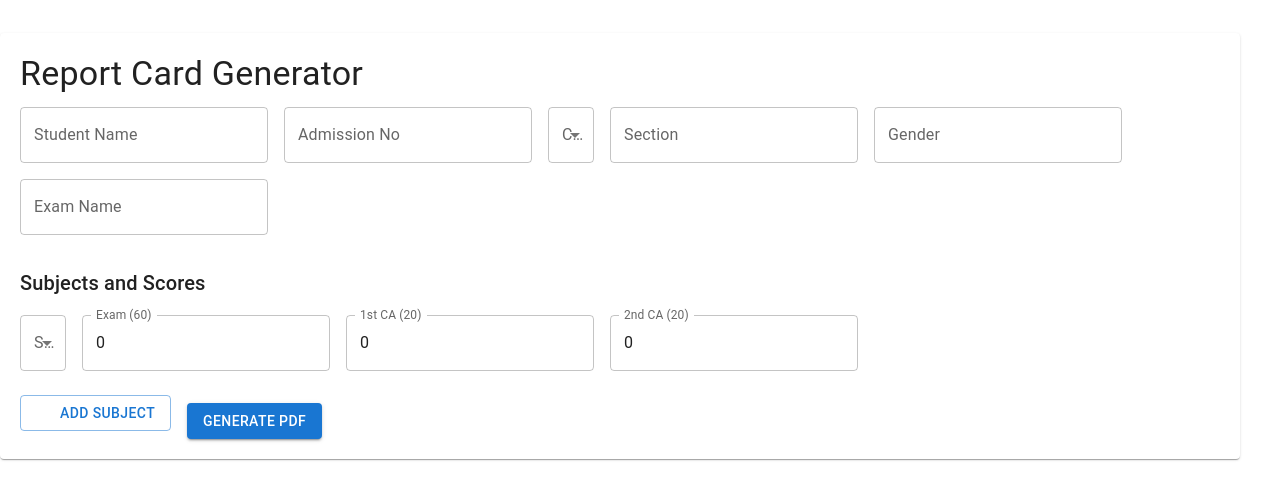
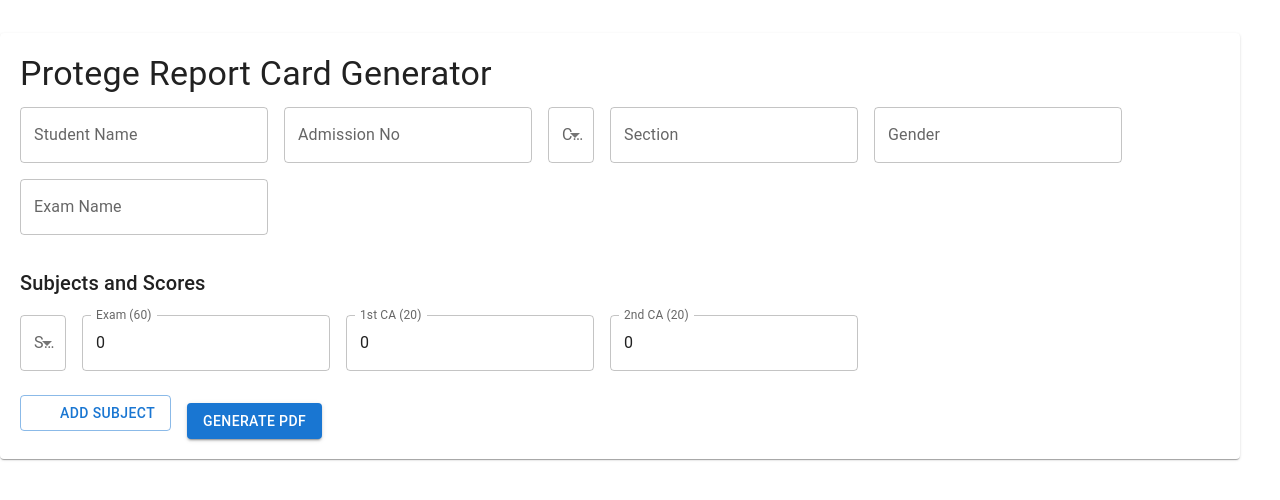
Before and after one commit to Eseoghene94/report-card-generator, a React (Vite) app: page / in a window 1280 px wide. Shown: the part 154-654 px from the top of the page. Built offline with nearby package versions, Linux system fonts and the light colour scheme; some icons are missing.

Commit message:
Update App.jsx

```diff
--- a/src/App.jsx
+++ b/src/App.jsx
@@ -526,7 +526,7 @@
       align: "center",
     });
     doc.text("protegeacademyconsult@gmail.com", 105, 24, { align: "center" });
-    doc.text("TERM PROGRESS REPORT (2024/2025 ACADEMIC SESSION)", 105, 32, {
+    doc.text("SECOND TERM PROGRESS REPORT (2024/2025 ACADEMIC SESSION)", 105, 32, {
       align: "center",
     });
 
@@ -626,7 +626,7 @@
   return (
     <Paper className="container">
       <Typography variant="h4" gutterBottom>
-        Report Card Generator
+        Protege Report Card Generator
       </Typography>
 
       <Grid container spacing={2}>
```
